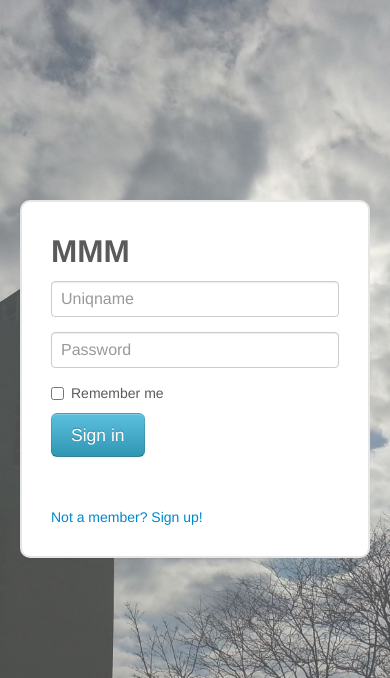
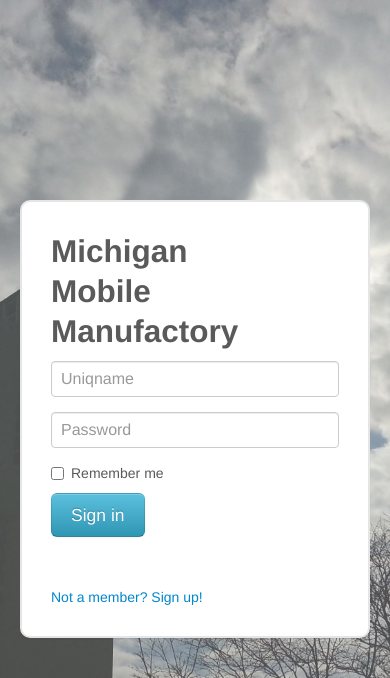
Before and after one commit to lucaluo/MMM, a Django app: template mmm/mmm/templates/login.html in a window 390 px wide. Shown: the top 678 px of the page. Run offline with Django 3.2, Linux system fonts and the light colour scheme; the template is opened without the code that fills it, so the values that code supplies are empty.

Commit message:
MMM -> Michigan Mobile Manufactory

```diff
--- a/mmm/mmm/templates/login.html
+++ b/mmm/mmm/templates/login.html
@@ -8,7 +8,7 @@
 {% block content %}
 	<div class="container">
 		<form class="form-signin" method="post" action="/login/">
-			<h2 class="form-signin-heading">MMM</h2>
+			<h2 class="form-signin-heading">Michigan </br> Mobile </br> Manufactory</h2>
 			<input type="text" class="input-block-level" placeholder="Uniqname" name="username" value="{{ username }}">
 			<input type="password" class="input-block-level" placeholder="Password" name="password">
 			<label class="checkbox">
@@ -30,7 +30,7 @@
 		<form method="post" action="/register/">
 			<div class="modal-header">
 				<button type="button" class="close" data-dismiss="modal" aria-hidden="true">×</button>
-				<h3 id="myModalLabel">Sign up for MMM</h3>
+				<h3 id="myModalLabel">Sign up for Michigan Mobile Manufactory</h3>
 			</div>
 			<div class="modal-body">
 				<input type="text" name="uniqname" class="input-block-level" placeholder="Uniqname">
```
